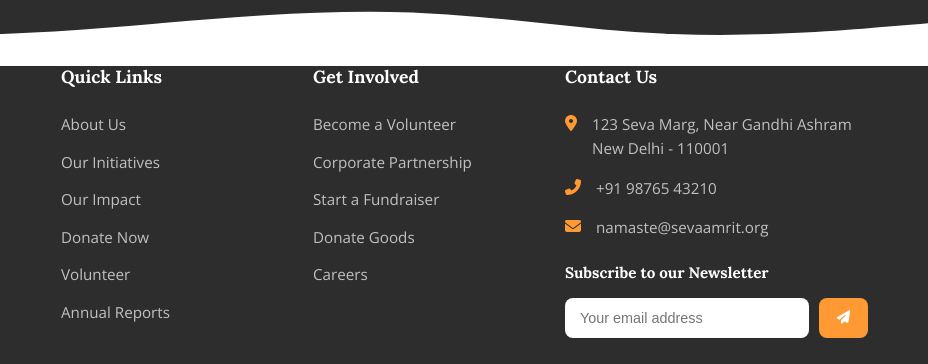
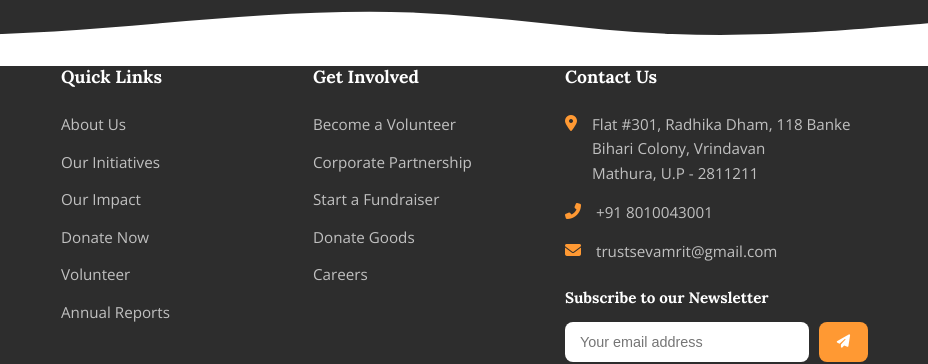
Before and after one commit to sevamrit/sevamrit.github.io, a plain HTML site: page index.html in a window 1280 px wide. Shown: the part 6101-6465 px from the top of the page, 352-1280 px from the left. Drawn offline with nearby package versions, Linux system fonts and the light colour scheme.

Commit message:
Update index.html

```diff
--- a/index.html
+++ b/index.html
@@ -553,15 +553,15 @@
                     <h4>Contact Us</h4>
                     <div class="contact-item">
                         <i class="fas fa-map-marker-alt"></i>
-                        <span>123 Seva Marg, Near Gandhi Ashram<br>New Delhi - 110001</span>
+                        <span>Flat #301, Radhika Dham, 118 Banke Bihari Colony, Vrindavan<br>Mathura, U.P - 2811211</span>
                     </div>
                     <div class="contact-item">
                         <i class="fas fa-phone-alt"></i>
-                        <span>+91 98765 43210</span>
+                        <span>+91 8010043001</span>
                     </div>
                     <div class="contact-item">
                         <i class="fas fa-envelope"></i>
-                        <span>namaste@sevaamrit.org</span>
+                        <span>trustsevamrit@gmail.com</span>
                     </div>
                     <div class="newsletter">
                         <label for="newsletter-email"><h5>Subscribe to our Newsletter</h5></label>
```
